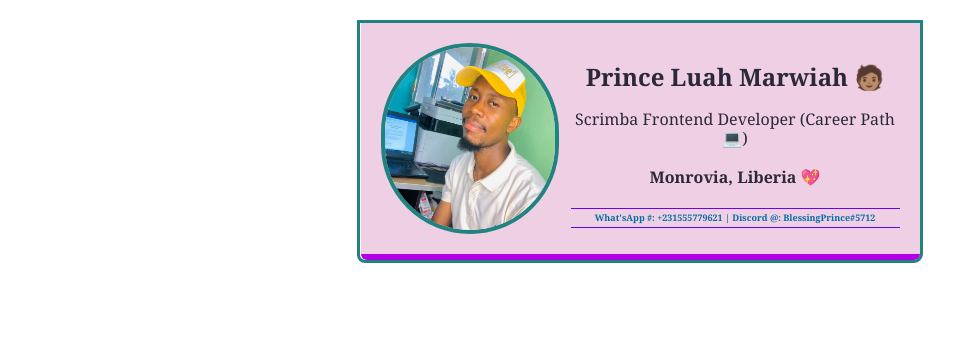
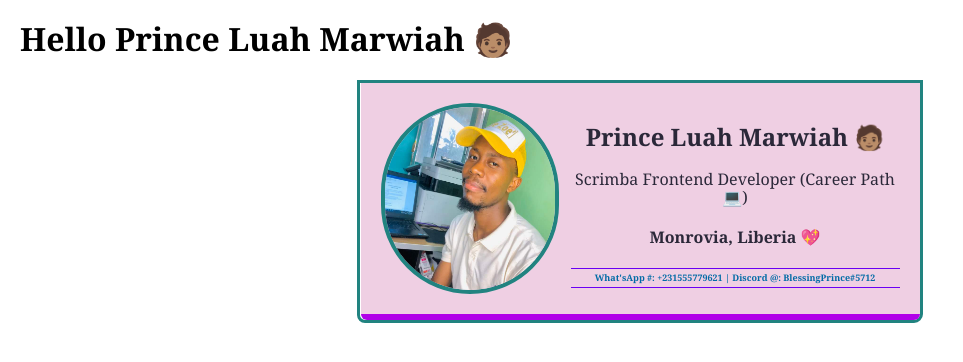
Before and after one commit to blessing-code/business-card, a website built with Vite: page index.html in a window 1280 px wide. Shown: the whole page, without its empty margins (0-963 px from the left). Built offline with nearby package versions, Linux system fonts and the light colour scheme.

Commit message:
Add greeting to myslef to the top of the page

```diff
--- a/index.html
+++ b/index.html
@@ -3,6 +3,7 @@
         <link rel="stylesheet" href="styles.css" />
     </head>
     <body>
+        <h1> Hello Prince Luah Marwiah 🧑🏽 </h1>
         <div class="outer-div"> <!-- Div outside the card div that give another border -->
             <div class="card">
                 <img class="avatar" src="images/prince.jpg">
```
